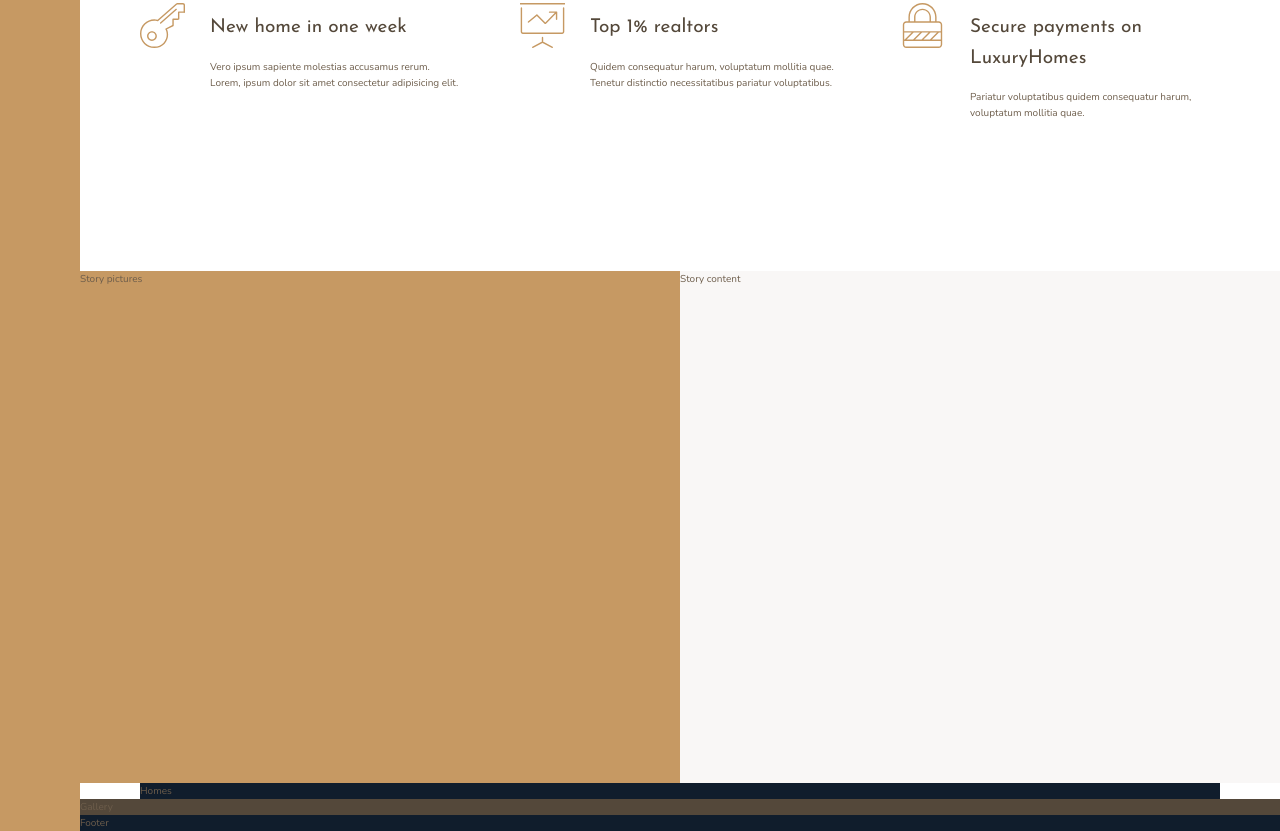
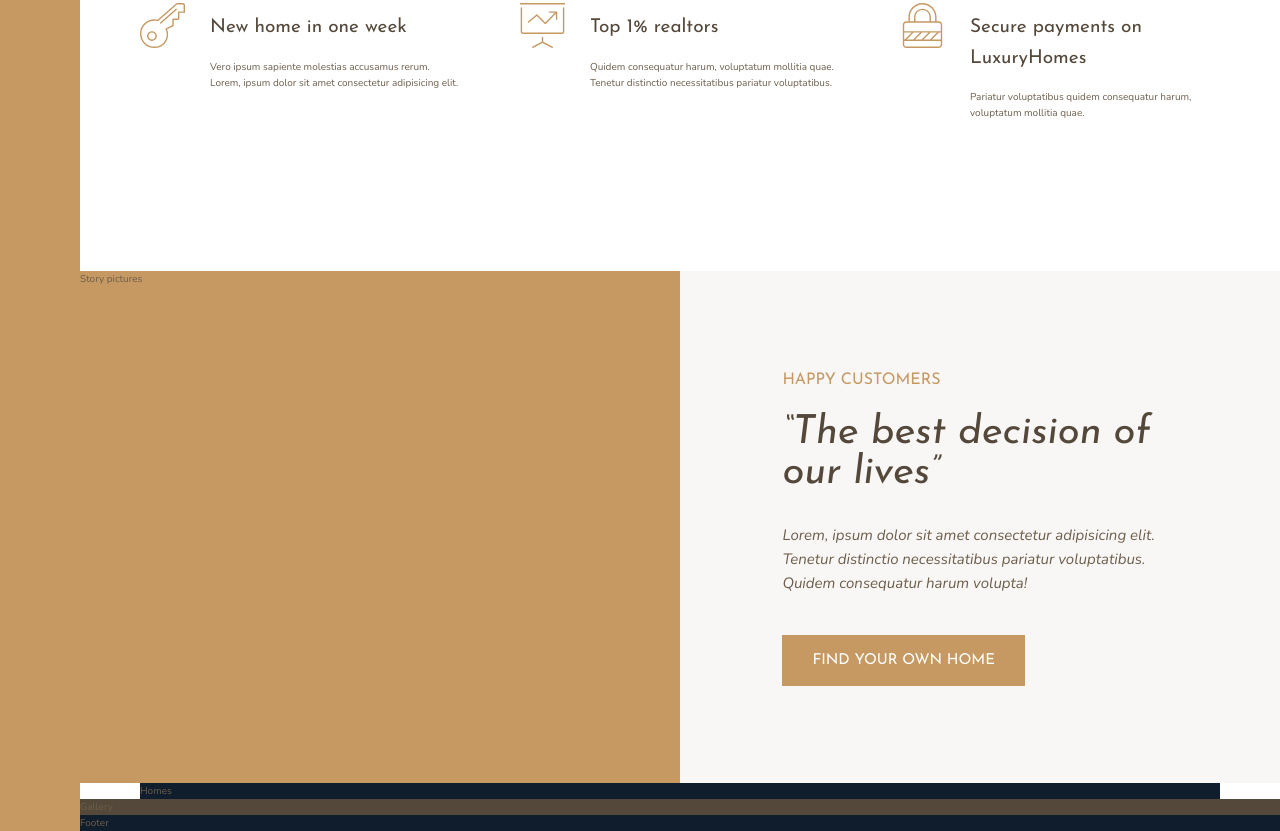
Before and after one commit to dmgimhana/luxuryhomes, a website: page index.html in a window 1280 px wide. Shown: the part 914-1745 px from the top of the page. Drawn offline with nearby package versions, Linux system fonts and the light colour scheme.

Commit message:
started building story section

```diff
--- a/index.html
+++ b/index.html
@@ -83,7 +83,18 @@
       </div>
     </div>
     <div class="story__pictures">Story pictures</div>
-    <div class="story__content">Story content</div>
+    <div class="story__content">
+      <h3 class="heading-3 mb-sm">Happy Customers</h3>
+      <h2 class="heading-2 heading-2--dark mb-md">
+        &ldquo;The best decision of our lives&rdquo;
+      </h2>
+      <p class="story__text">
+        Lorem, ipsum dolor sit amet consectetur adipisicing elit. Tenetur
+        distinctio necessitatibus pariatur voluptatibus. Quidem consequatur
+        harum volupta!
+      </p>
+      <button class="btn">Find your own home</button>
+    </div>
     <section class="homes">Homes</section>
     <section class="gallery">Gallery</section>
     <footer class="footer">Footer</footer>
--- a/sass/_story.scss
+++ b/sass/_story.scss
@@ -7,5 +7,23 @@
   &__content {
     background-color: $color-grey-light-1;
     grid-column: col-start 5 / full-end;
+    padding: 6rem 8vw;
+
+    /*
+    display: flex;
+    flex-direction: column;
+    justify-content: center;
+    align-items: flex-start;
+    */
+
+    display: grid;
+    align-content: center;
+    justify-items: start;
+  }
+
+  &__text {
+    font-size: 1.5rem;
+    font-style: italic;
+    margin-bottom: 4rem;
   }
 }
--- a/sass/_typography.scss
+++ b/sass/_typography.scss
@@ -9,10 +9,22 @@
 
 .heading-2 {
   @extend %heading;
+  font-size: 4rem;
+  font-style: italic;
+  line-height: 1;
+  &--light {
+    color: $color-grey-light-1;
+  }
+  &--dark {
+    color: $color-grey-dark-1;
+  }
 }
 
 .heading-3 {
   @extend %heading;
+  font-size: 1.6rem;
+  color: $color-primary;
+  text-transform: uppercase;
 }
 
 .heading-4 {
@@ -27,3 +39,36 @@
     color: $color-grey-dark-1;
   }
 }
+
+.btn {
+  background-color: $color-primary;
+  color: #fff;
+  border: none;
+  border-radius: 0;
+  font-family: $font-display;
+  font-size: 1.5rem;
+  text-transform: uppercase;
+  padding: 1.8rem 3rem;
+  cursor: pointer;
+  transition: all 0.2s;
+
+  &:hover {
+    background-color: $color-primary-dark;
+  }
+}
+
+.mb-sm {
+  margin-bottom: 2rem;
+}
+
+.mb-md {
+  margin-bottom: 3rem;
+}
+
+.mb-lg {
+  margin-bottom: 4rem;
+}
+
+.mb-hg {
+  margin-bottom: 8rem;
+}
```
Also changed, not shown: css/style.css.
